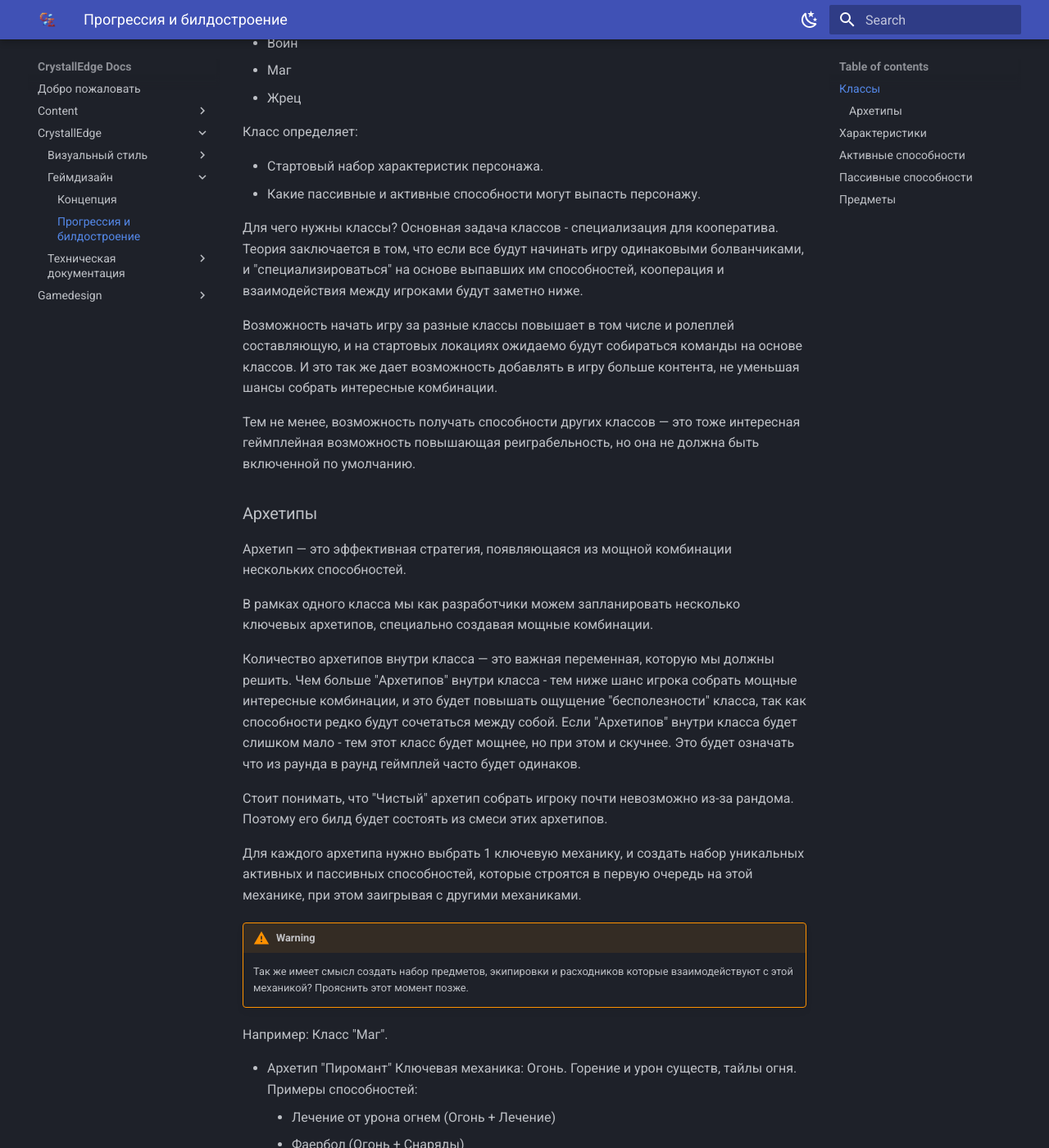
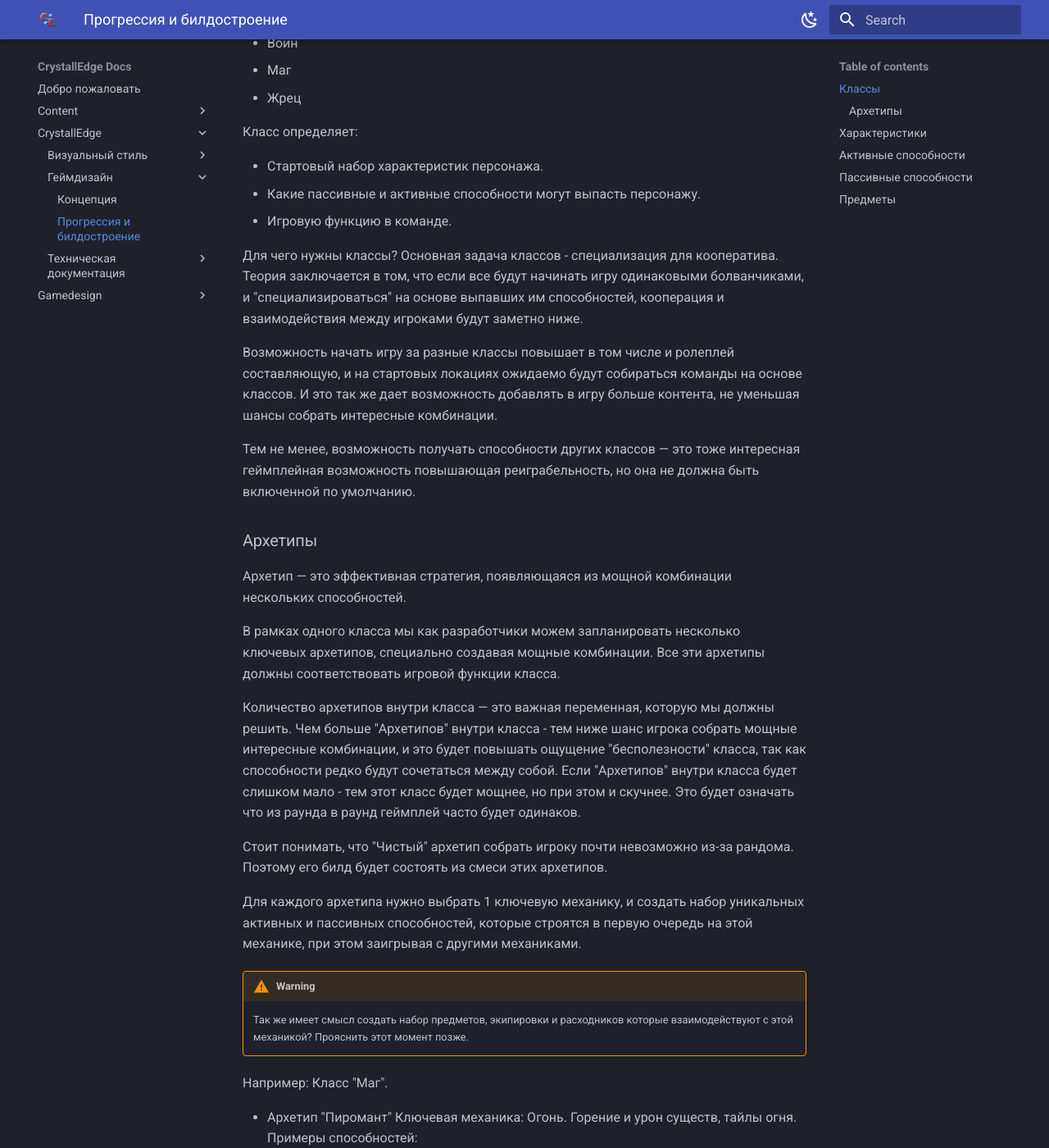
Before and after one commit to crystallpunk-14/crystallpunk-docs, an MkDocs documentation site: the page built from docs/CrystallEdge/Геймдизайн/Прогрессия и билдостроение.md, in a window 1280 px wide and 1400 px high, scrolled down 801 px. Shown: the whole window at 82% size. Built offline with MkDocs 1.6.1 and Material for MkDocs 9.7.7, drawn with Linux system fonts in a browser that asks for light colours.

Commit message:
Update Прогрессия и билдостроение.md

```diff
--- a/docs/CrystallEdge/Геймдизайн/Прогрессия и билдостроение.md
+++ b/docs/CrystallEdge/Геймдизайн/Прогрессия и билдостроение.md
@@ -31,6 +31,7 @@
 
 - Стартовый набор характеристик персонажа.
 - Какие пассивные и активные способности могут выпасть персонажу.
+- Игровую функцию в команде.
 
 Для чего нужны классы? Основная задача классов - специализация для кооператива.
 Теория заключается в том, что если все будут начинать игру одинаковыми болванчиками, и "специализироваться" на основе выпавших им способностей,
@@ -45,6 +46,7 @@
 Архетип — это эффективная стратегия, появляющаяся из мощной комбинации нескольких способностей.
 
 В рамках одного класса мы как разработчики можем запланировать несколько ключевых архетипов, специально создавая мощные комбинации.
+Все эти архетипы должны соответствовать игровой функции класса.
 
 Количество архетипов внутри класса — это важная переменная, которую мы должны решить.
 Чем больше "Архетипов" внутри класса - тем ниже шанс игрока собрать мощные интересные комбинации, и это будет повышать ощущение "бесполезности" класса, так как способности редко будут сочетаться между собой.
```
